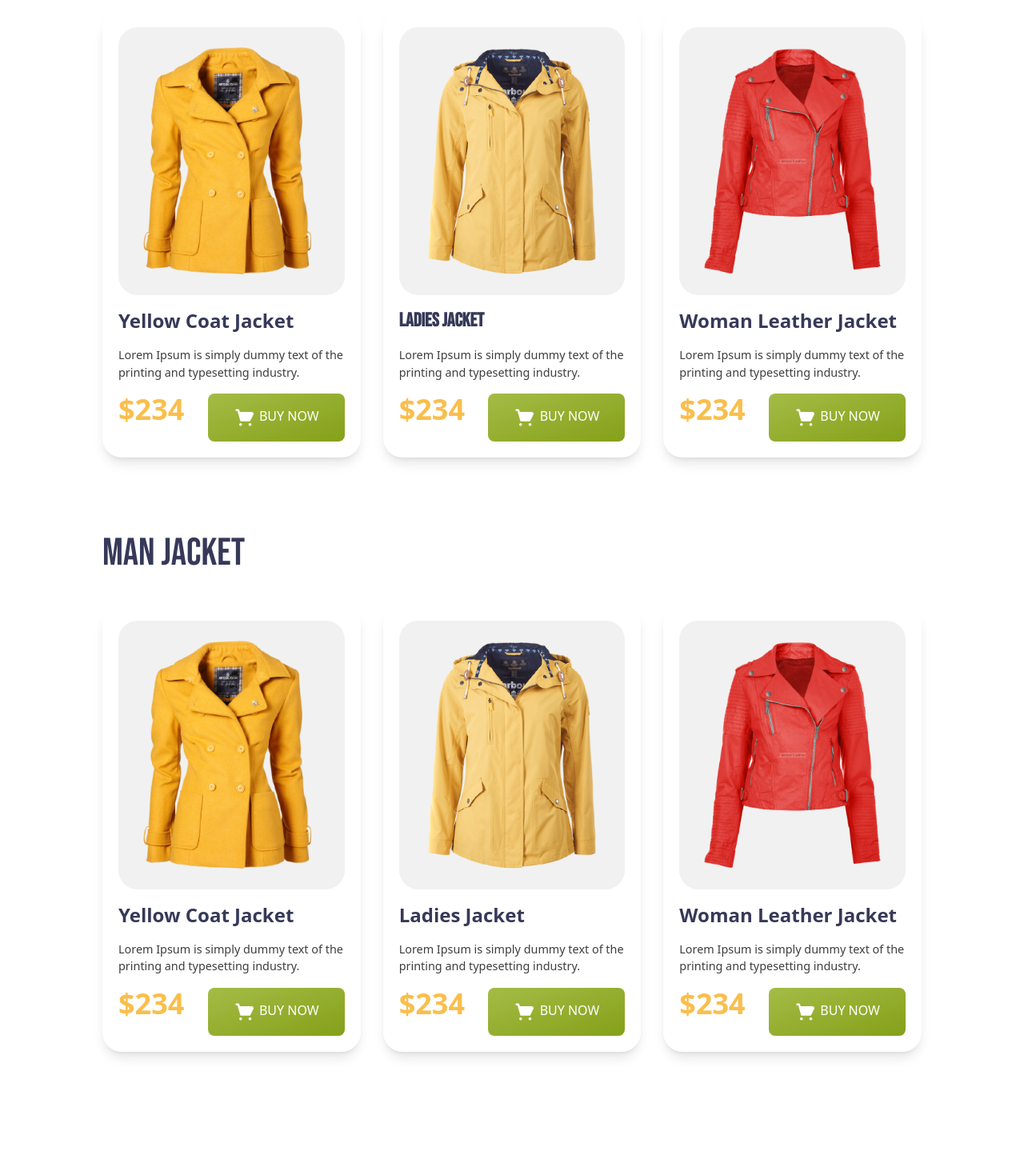
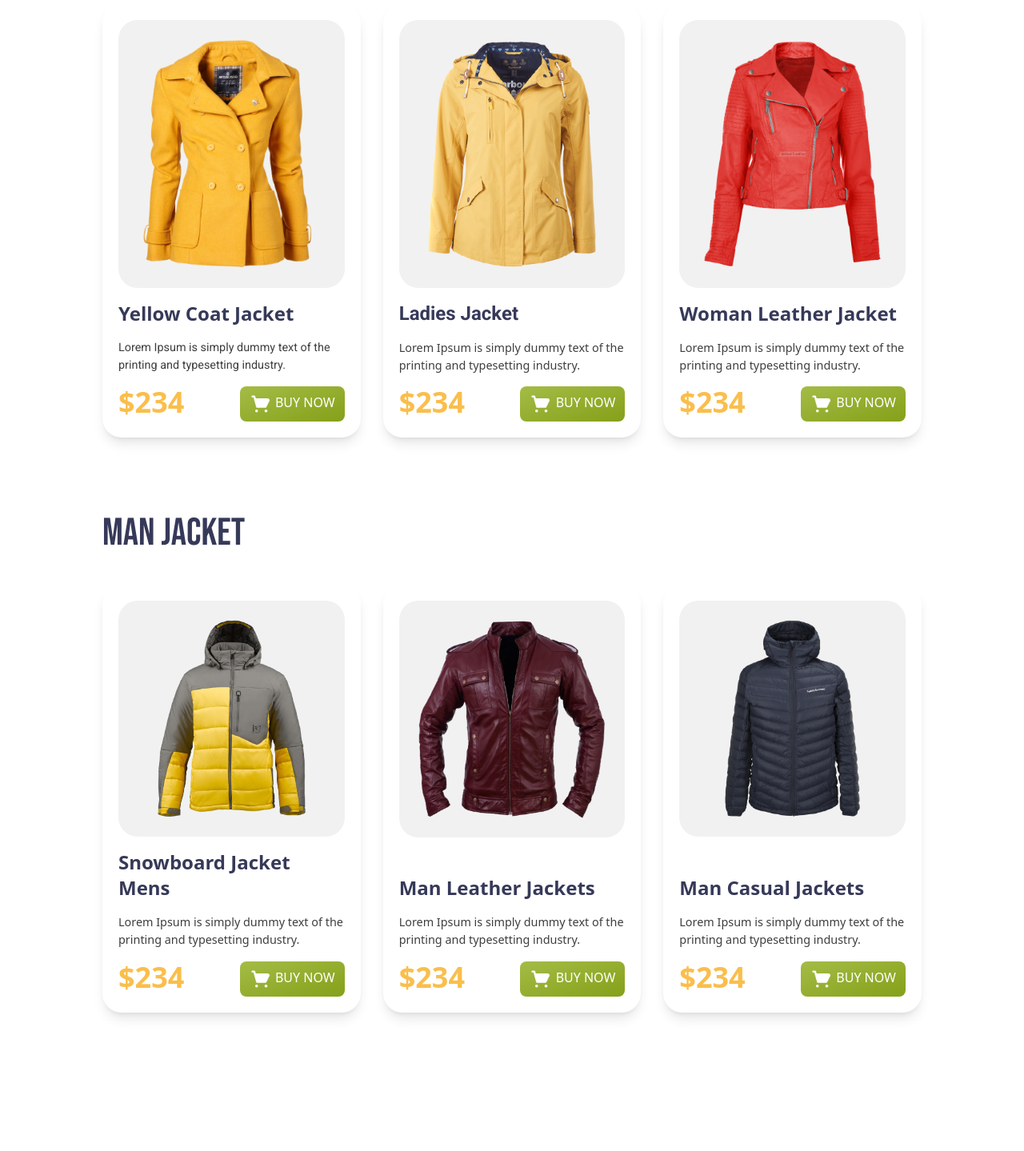
Before and after one commit to promahbubul/penguin-fashion-with-tailwind, a plain HTML site: page index.html in a window 1280 px wide. Shown: the part 765-2204 px from the top of the page at 80% size. Drawn offline with nearby package versions, Linux system fonts and the light colour scheme.

Commit message:
responsive, README added
responsive and README all are updated

```diff
--- a/index.html
+++ b/index.html
@@ -4,11 +4,11 @@
     <meta charset="UTF-8" />
     <meta name="viewport" content="width=device-width, initial-scale=1.0" />
     <title>Penguin Fashion</title>
-    <!-- Import Custom Fonts -->
+    <!-- Import - Google fonts: [Bebas Neue, Roboto] -->
     <link rel="preconnect" href="https://fonts.googleapis.com" />
     <link rel="preconnect" href="https://fonts.gstatic.com" crossorigin />
     <link
-      href="https://fonts.googleapis.com/css2?family=Bebas+Neue&display=swap"
+      href="https://fonts.googleapis.com/css2?family=Bebas+Neue&family=Roboto:wght@400;500;700;900&display=swap"
       rel="stylesheet"
     />
     <!-- Tailwind CSS CDN -->
@@ -18,26 +18,51 @@
       .font-bebas {
         font-family: "Bebas Neue", sans-serif;
       }
+      .font-roboto {
+        font-family: "Roboto", sans-serif;
+      }
     </style>
   </head>
   <body>
     <!-- Header Section -->
-    <header class="bg-[#FFFBF0] px-3 md:px-32 pb-14">
+    <header class="bg-[#FFFBF0] px-3 lg:px-32 md:px-16 pb-14">
       <!-- Nav Sction -->
-      <nav class="bg-purple-600 h-20"></nav>
+      <nav
+        class="flex flex-col gap-4 lg:w-full md:flex-col md:gap-4 lg:flex-row w-full items-center content-center justify-between pt-8"
+      >
+        <div class="w-full">
+          <img
+            class="m-auto lg:m-0 block w-56 lg:w-56 xl:w-72"
+            src="./icons/logo.png"
+            alt=""
+          />
+        </div>
+        <div
+          class="flex items-center justify-center gap-4 md:flex-row lg:w-full w-full md:justify-between text-[#3C3C3C] font-roboto font-medium"
+        >
+          <a href="">Home</a>
+          <a href="">About us</a>
+          <a href="">Product</a>
+          <a href="">Contact us</a>
+        </div>
+      </nav>
       <!-- End Nav Sction -->
 
       <!-- Banner Section -->
       <div
-        class="flex flex-col md:flex-row gap-16 Women content-center items-center justify-start pt-7 md:gap-10"
+        class="flex flex-col md:w-full md:flex-row gap-16 Women content-center items-center justify-start pt-7 md:gap-10"
       >
-        <div class="w-full md:space-y-5">
-          <h1 class="text-6xl md:text-7xl uppercase font-bebas leading-tight">
+        <div class="w-full md:w-full md:space-y-5">
+          <h1
+            class="text-6xl md:text-5xl lg:text-6xl uppercase font-bebas leading-tight"
+          >
             <span class="text-[#FABE4C]">Be the Penguins</span>
             <br />
             <span class="text-[#363958]"> of Winter</span>
           </h1>
-          <p class="w-[332px] text-lg text-[#3E3E3E]">
+          <p
+            class="w-[320] xl:text-2xl lg:text-lg md:w-auto md:text-base text-base text-[#3E3E3E]"
+          >
             Lorem Ipsum is simply dummy text of the printing and typesetting
             industry.
           </p>
@@ -52,7 +77,7 @@
             BUY NOW
           </button>
         </div>
-        <div class="w-full">
+        <div class="w-full md:w-full">
           <img src="./images/model.png" alt="" />
         </div>
       </div>
@@ -61,7 +86,7 @@
     <!-- End Header Section -->
 
     <!-- Main Section -->
-    <main class="px-3 md:px-32 pb-14 pt-10">
+    <main class="px-3 md:px-16  xl:px-32 pb-14 pt-10">
       <!-- Women Section -->
       <section class="">
         <div class="md:mb-10 text-center md:text-left">
@@ -69,11 +94,11 @@
             W0Man Jacket
           </h3>
         </div>
-        <!-- Women Cloth iteems -->
-        <div class="grid grid-rows-1 md:grid-cols-3 gap-7">
+        <!-- Women Cloth Group -->
+        <div class="grid grid-rows-1 md:grid-cols-2 lg:grid-cols-3 gap-7">
           <!-- Women Item One -->
           <div
-            class="p-5 bg-white shadow-[gba(0, 0, 0, 0.05)] shadow-lg rounded-3xl"
+            class="p-5 bg-white shadow-[gba(0, 0, 0, 0.05)] shadow-lg rounded-3xl flex flex-col justify-between"
           >
             <img
               class="p-6 rounded-3xl bg-[#F1F1F1]"
@@ -82,18 +107,20 @@
             />
             <div class="">
               <div class="">
-                <h3 class="text-[#363958] text-2xl font-bold font-sans my-4">
+                <h3
+                  class="text-[#363958] font-roboto text-2xl font-bold font-sans my-4"
+                >
                   Yellow Coat Jacket
                 </h3>
-                <p class="text-[0.9rem] text-[#3E3E3E]">
+                <p class="text-[0.9rem] font-roboto text-[#3E3E3E]">
                   Lorem Ipsum is simply dummy text of the printing and
                   typesetting industry.
                 </p>
               </div>
               <div class="flex justify-between Women Items-center mt-4">
-                <h5 class="text-[#FABE4C] text-4xl font-extrabold">$234</h5>
+                <h5 class="text-[#FABE4C] text-4xl font-black">$234</h5>
                 <button
-                  class="py-4 px-8 bg-gradient-to-br from-[#A4BC46] to-[#85A019] font-sans text-white font-medium rounded-lg"
+                  class="py-4 px-8 md:py-2 md:px-3 bg-gradient-to-br from-[#A4BC46] to-[#85A019] font-sans text-white font-medium rounded-lg"
                 >
                   <img
                     src="./icons/shopping-cart 1.png"
@@ -108,7 +135,7 @@
           <!-- Women Item One End -->
           <!-- Women Item Two -->
           <div
-            class="p-5 bg-white shadow-[gba(0, 0, 0, 0.05)] shadow-lg rounded-3xl"
+            class="p-5 bg-white shadow-[gba(0, 0, 0, 0.05)] shadow-lg rounded-3xl flex flex-col justify-between"
           >
             <img
               class="p-6 rounded-3xl bg-[#F1F1F1]"
@@ -117,10 +144,7 @@
             />
             <div class="">
               <div class="">
-                <h3
-                  style="font-family: Bebas Neue"
-                  class="text-[#363958] text-2xl font-bold font-sans my-4"
-                >
+                <h3 class="text-[#363958] text-2xl font-bold font-roboto my-4">
                   Ladies Jacket
                 </h3>
                 <p class="text-[0.9rem] text-[#3E3E3E]">
@@ -129,9 +153,9 @@
                 </p>
               </div>
               <div class="flex justify-between Women Items-center mt-4">
-                <h5 class="text-[#FABE4C] text-4xl font-extrabold">$234</h5>
+                <h5 class="text-[#FABE4C] text-4xl font-black">$234</h5>
                 <button
-                  class="py-4 px-8 bg-gradient-to-br from-[#A4BC46] to-[#85A019] font-sans text-white font-medium rounded-lg"
+                  class="py-4 px-8 md:py-2 md:px-3 bg-gradient-to-br from-[#A4BC46] to-[#85A019] font-sans text-white font-medium rounded-lg"
                 >
                   <img
                     src="./icons/shopping-cart 1.png"
@@ -146,7 +170,7 @@
           <!-- Women Item Two End -->
           <!-- Women Item Three  -->
           <div
-            class="p-5 bg-white shadow-[gba(0, 0, 0, 0.05)] shadow-lg rounded-3xl"
+            class="p-5 bg-white shadow-[gba(0, 0, 0, 0.05)] shadow-lg rounded-3xl flex flex-col justify-between"
           >
             <img
               class="p-6 rounded-3xl bg-[#F1F1F1]"
@@ -164,9 +188,9 @@
                 </p>
               </div>
               <div class="flex justify-between Women Items-center mt-4">
-                <h5 class="text-[#FABE4C] text-4xl font-extrabold">$234</h5>
+                <h5 class="text-[#FABE4C] text-4xl font-black">$234</h5>
                 <button
-                  class="py-4 px-8 bg-gradient-to-br from-[#A4BC46] to-[#85A019] font-sans text-white font-medium rounded-lg"
+                  class="py-4 px-8 md:py-2 md:px-3 bg-gradient-to-br from-[#A4BC46] to-[#85A019] font-sans text-white font-medium rounded-lg"
                 >
                   <img
                     src="./icons/shopping-cart 1.png"
@@ -191,20 +215,20 @@
           </h3>
         </div>
         <!-- Man Cloth iteems -->
-        <div class="grid grid-cols-1 md:grid-cols-3 gap-7">
+        <div class="grid grid-cols-1 md:grid-cols-2 lg:grid-cols-3 gap-7">
           <!-- Man Item One -->
           <div
-            class="p-5 bg-white shadow-[gba(0, 0, 0, 0.05)] shadow-lg rounded-3xl"
+            class="p-5 bg-white shadow-[gba(0, 0, 0, 0.05)] shadow-lg rounded-3xl flex flex-col justify-between"
           >
             <img
               class="p-6 rounded-3xl bg-[#F1F1F1]"
-              src="./images/jacket-1.png"
+              src="./images/jacket-4.png"
               alt=""
             />
             <div class="">
               <div class="">
                 <h3 class="text-[#363958] text-2xl font-bold font-sans my-4">
-                  Yellow Coat Jacket
+                  Snowboard Jacket Mens
                 </h3>
                 <p class="text-[0.9rem] text-[#3E3E3E]">
                   Lorem Ipsum is simply dummy text of the printing and
@@ -212,9 +236,9 @@
                 </p>
               </div>
               <div class="flex justify-between Women Items-center mt-4">
-                <h5 class="text-[#FABE4C] text-4xl font-extrabold">$234</h5>
+                <h5 class="text-[#FABE4C] text-4xl font-black">$234</h5>
                 <button
-                  class="py-4 px-8 bg-gradient-to-br from-[#A4BC46] to-[#85A019] font-sans text-white font-medium rounded-lg"
+                  class="py-4 px-8 md:py-2 md:px-3 bg-gradient-to-br from-[#A4BC46] to-[#85A019] font-sans text-white font-medium rounded-lg"
                 >
                   <img
                     src="./icons/shopping-cart 1.png"
@@ -229,17 +253,17 @@
           <!-- Man Item One End -->
           <!-- Man Item Two -->
           <div
-            class="p-5 bg-white shadow-[gba(0, 0, 0, 0.05)] shadow-lg rounded-3xl"
+            class="p-5 bg-white shadow-[gba(0, 0, 0, 0.05)] shadow-lg rounded-3xl flex flex-col justify-between"
           >
             <img
               class="p-6 rounded-3xl bg-[#F1F1F1]"
-              src="./images/jacket-2.png"
+              src="./images/jacket-5.png"
               alt=""
             />
             <div class="">
               <div class="">
                 <h3 class="text-[#363958] text-2xl font-bold font-sans my-4">
-                  Ladies Jacket
+                  Man Leather Jackets
                 </h3>
                 <p class="text-[0.9rem] text-[#3E3E3E]">
                   Lorem Ipsum is simply dummy text of the printing and
@@ -247,9 +271,9 @@
                 </p>
               </div>
               <div class="flex justify-between Women Items-center mt-4">
-                <h5 class="text-[#FABE4C] text-4xl font-extrabold">$234</h5>
+                <h5 class="text-[#FABE4C] text-4xl font-black">$234</h5>
                 <button
-                  class="py-4 px-8 bg-gradient-to-br from-[#A4BC46] to-[#85A019] font-sans text-white font-medium rounded-lg"
+                  class="py-4 px-8 md:py-2 md:px-3 bg-gradient-to-br from-[#A4BC46] to-[#85A019] font-sans text-white font-medium rounded-lg"
                 >
                   <img
                     src="./icons/shopping-cart 1.png"
@@ -264,17 +288,17 @@
           <!-- Man Item Two End -->
           <!-- Man Item Three  -->
           <div
-            class="p-5 bg-white shadow-[gba(0, 0, 0, 0.05)] shadow-lg rounded-3xl"
+            class="p-5 bg-white shadow-[gba(0, 0, 0, 0.05)] shadow-lg rounded-3xl flex flex-col justify-between"
           >
             <img
               class="p-6 rounded-3xl bg-[#F1F1F1]"
-              src="./images/jacket-3.png"
+              src="./images/jacket-6.png"
               alt=""
             />
             <div class="">
               <div class="">
                 <h3 class="text-[#363958] text-2xl font-bold font-sans my-4">
-                  Woman Leather Jacket
+                  Man Casual Jackets
                 </h3>
                 <p class="text-[0.9rem] text-[#3E3E3E]">
                   Lorem Ipsum is simply dummy text of the printing and
@@ -282,9 +306,9 @@
                 </p>
               </div>
               <div class="flex justify-between Women Items-center mt-4">
-                <h5 class="text-[#FABE4C] text-4xl font-extrabold">$234</h5>
+                <h5 class="text-[#FABE4C] text-4xl font-black">$234</h5>
                 <button
-                  class="py-4 px-8 bg-gradient-to-br from-[#A4BC46] to-[#85A019] font-sans text-white font-medium rounded-lg"
+                  class="py-4 px-8 md:py-2 md:px-3 bg-gradient-to-br from-[#A4BC46] to-[#85A019] font-sans text-white font-medium rounded-lg"
                 >
                   <img
                     src="./icons/shopping-cart 1.png"
@@ -303,7 +327,7 @@
 
       <!-- Services Section -->
       <section
-        class="flex px-3 flex-col-reverse md:flex-row items-center justify-center content-center gap-14 w-full my-28 md:mt-44 md:mb-48"
+        class="flex px-3 flex-col-reverse md:flex-col-reverse lg:flex-row items-center justify-center content-center gap-14 w-full my-28 md:mt-44 md:mb-48"
       >
         <div class="w-full space-y-10 gap-10 rounded-2xl">
           <!-- Service 1 -->
```
Also changed, not shown: images/demo.png (added), 1 other file.
